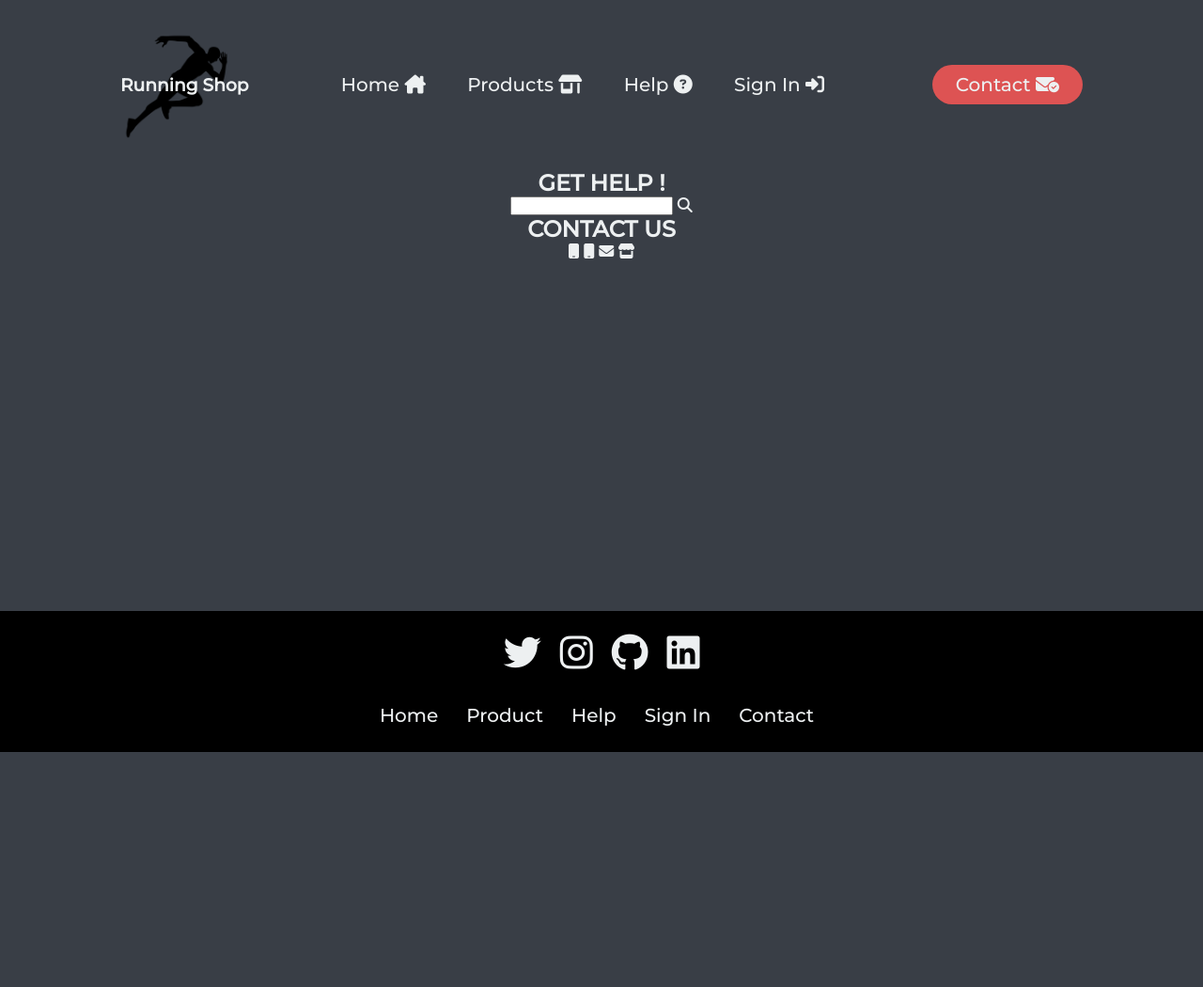
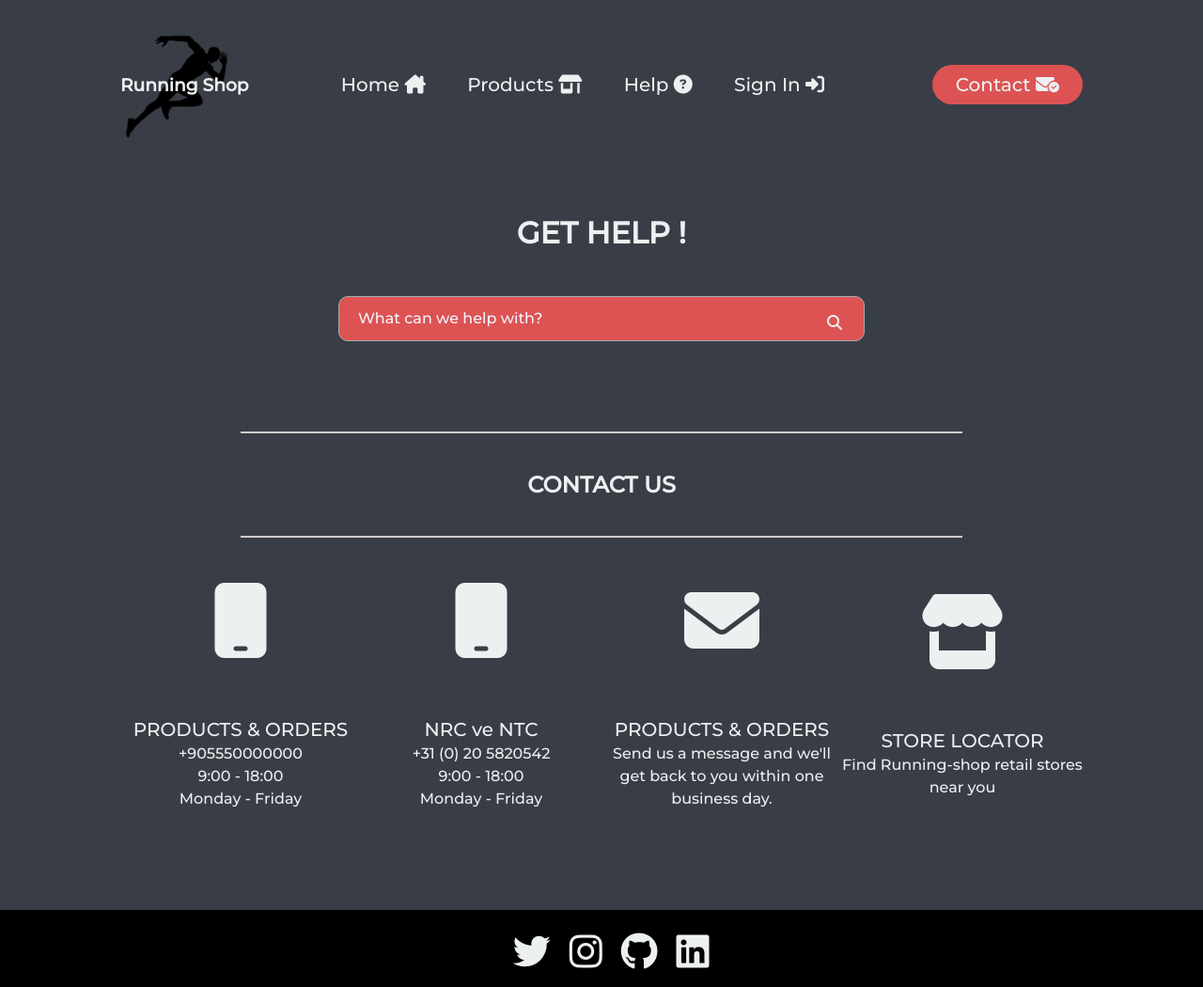
Before and after one commit to vyigit/CSS-Odev1, a plain HTML site: page help.html in a window 1280 px wide. Shown: the top 1050 px of the page at 94% size. Before the commit the page ends 800 px from the top, so only its background shows below. Drawn offline with Linux system fonts and the light colour scheme.

Commit message:
site final

```diff
--- a/help.html
+++ b/help.html
@@ -29,25 +29,52 @@
     <nav id="get-help">
         <div class="get-help">
             <h2>GET HELP !</h2>
-            <input type="search">
+            <input type="search" placeholder="What can we help with?" onfocus="this.placeholder=''"
+                onblur="this.placeholder='What can we help with?'">
             <i class="fa-solid fa-magnifying-glass"></i>
         </div>
-        <div>
+        <hr>
+
+        <div class="contact-help">
             <h2>CONTACT US</h2>
-            <i class="fa-solid fa-mobile"></i>
-            <i class="fa-solid fa-mobile"></i>
-            <i class="fa-solid fa-envelope"></i>
-            <i class="fa-solid fa-store"></i>
+            <hr>
+            <div class="help-kapsa">
+                <div class="help-menu">
+                    <i class="fa-solid fa-mobile"></i><br>
+                    <a href="tel:05550000000">PRODUCTS & ORDERS <br>
+                        <span>+905550000000</span><br>
+                        <span>9:00 - 18:00</span><br>
+                        <span>Monday - Friday</span></a>
+                </div>
+                <div class="help-menu">
+                    <i class="fa-solid fa-mobile"></i><br>
+                    <a href="tel:05550000000">NRC ve NTC<br>
+                        <span>+31 (0) 20 5820542</span><br>
+                        <span>9:00 - 18:00</span><br>
+                        <span>Monday - Friday</span></a>
+                </div>
+                <div class="help-menu">
+                    <i class="fa-solid fa-envelope"></i><br>
+                    <a href="mailto:" destek@runningshop.com">PRODUCTS & ORDERS<br>
+                        <span>Send us a message and we'll get back to you within one business day.</span>
+                </div>
+                <div class="help-menu">
+                    <i class="fa-solid fa-store"></i><br>
+                    <a href="mailto:" destek@runningshop.com">STORE LOCATOR<br>
+                        <span>Find Running-shop retail stores near you</span>
+                </div>
+            </div>
         </div>
     </nav>
 
     <footer class="footer">
         <div class="footer-kapsa">
             <div class="social-icon">
-                <a href="#"><img src="Twitter" alt=""><i class="fa-brands fa-twitter"></i></a>
-                <a href="#"><img src="İnstagram" alt=""><i class="fa-brands fa-instagram"></i></a>
-                <a href="#"><img src="Github" alt=""><i class="fa-brands fa-github"></i></a>
-                <a href="#"> <img src="Linkedin" alt=""><i class="fa-brands fa-linkedin"></i></a>
+                <a href="https://twitter.com/vyigit01" target="_blank"><img src="Twitter" alt=""><i
+                        class="fa-brands fa-twitter"></i></a>
+                <a href="https://www.instagram.com/coder.road/" target="_blank"><img src="İnstagram" alt=""><i class="fa-brands fa-instagram"></i></a>
+                <a href="https://github.com/vyigit" target="_blank"><img src="Github" alt=""><i class="fa-brands fa-github"></i></a>
+                <a href="https://www.linkedin.com/in/volkan-yigit/" target="_blank"> <img src="Linkedin" alt=""><i class="fa-brands fa-linkedin"></i></a>
             </div>
 
             <div class="quick-links">
--- a/style.css
+++ b/style.css
@@ -8,35 +8,12 @@
     box-sizing: border-box;
     margin: 0;
     padding: 0;
-
 }
 
-/* body {
-    background-color: #413F42;
-} */
-
-/* body {
-    background: linear-gradient(-45deg, #ee7752, #e73c7e, #23a6d5, #23d5ab);
-    background-size: 400% 500%;
-    animation: gradient 15s ease infinite;
-    height: 100vh;
-}
-
-@keyframes gradient {
-    0% {
-        background-position: 0% 50%;
-    }
-
-    50% {
-        background-position: 100% 50%;
-    }
-
-    100% {
-        background-position: 0% 50%;
-    }
-} */
 body {
     background-color: #393E46;
+    width: 100%;
+    height: auto;
 }
 
 .logo {
@@ -78,6 +55,12 @@ header {
 
 }
 
+.nav__links li:hover {
+    width: auto;
+    border-radius: 5px;
+    box-shadow: 0 4px 8px 0 rgba(0, 0, 0, 0.356), 0 6px 20px 0 rgba(0, 0, 0, 0.19);
+}
+
 .nav__links li a {
     transition: all 0.3s ease 0s;
 }
@@ -85,6 +68,8 @@ header {
 .nav__links li a:hover {
     transition: all 0.3s ease 0s;
     color: var(--red);
+
+
 }
 
 button {
@@ -164,6 +149,8 @@ p {
     height: 500px;
     position: relative;
     margin: auto;
+    margin-top: 50px;
+    margin-bottom: 50px;
     display: flex;
     background-color: #cacaca;
     justify-content: space-evenly;
@@ -189,21 +176,37 @@ h4 {
 }
 
 .contact-link input {
-    width: 300px;
-    height: 40px;
     text-align: left;
+    padding-left: 10px;
+    width: 18rem;
+    height: 35px;
     padding-left: 10px;
     border-style: groove;
     border-color: rgb(138, 250, 250);
+    color: #000000;
 
 }
 
-.contact-link .textarea {
+.contact-link textarea {
+    text-align: left;
+    padding-left: 10px;
+    width: 18rem;
     height: 100px;
+    color: #000000;
+}
+
+.contact-link textarea::placeholder {
+    color: #acacac;
+    text-align: left;
+
 }
 
 .contact-link input::placeholder {
     color: #acacac;
+    text-align: left;
+
+
+    position: fixed;
 }
 
 .contact-link fieldset {
@@ -236,8 +239,8 @@ h4 {
     width: 100%;
     height: 150px;
     background-color: black;
-    position: fixed;
     bottom: 0px;
+    margin-top: 100px;
 }
 
 .social-icon {
@@ -277,3 +280,112 @@ h4 {
 .quick-items a:hover {
     color: var(--red);
 }
+
+/* Help.html Sayfası */
+
+#get-help {
+    width: 100%;
+    height: 80vh;
+}
+
+.get-help h2 {
+    font-size: 2rem;
+    margin: 3rem;
+}
+
+.get-help input {
+    width: 70vh;
+    height: 6vh;
+    border-radius: 10px;
+    border: 1px solid #acacac;
+    text-align: left;
+    margin-bottom: 6rem;
+    padding-left: 10px;
+    color: #000000;
+    background-color: #DD5353;
+}
+
+.get-help input::placeholder {
+    color: aliceblue;
+    font-size: 1rem;
+    text-align: left;
+    padding-left: 10px;
+}
+
+.get-help input:focus {
+    color: #cecece;
+    background-color: #DD5353
+}
+
+.get-help i {
+    position: absolute;
+    margin: 20px 20px 0 -40px;
+}
+
+.get-help i:hover {
+    cursor: pointer;
+}
+
+.get-help hr {
+    margin-top: 100px;
+    width: 100%;
+}
+
+.contact-help h2 {
+    text-align: center;
+    margin-top: 5vh;
+    margin-bottom: 5vh;
+}
+
+.help-kapsa {
+    display: flex;
+    flex-direction: row;
+    flex-wrap: nowrap;
+    align-items: center;
+    justify-content: center;
+}
+
+.help-kapsa .help-menu {
+    width: min-content;
+}
+
+.help-menu i {
+    font-size: 5rem;
+    width: 10rem;
+    height: auto;
+}
+
+.help-menu i:hover {
+    cursor: pointer;
+}
+
+.help-menu span {
+    font-size: 1rem;
+}
+
+.help-kapsa i {
+    font-size: 5rem;
+    margin: 3rem;
+    padding-bottom: 1rem;
+}
+
+hr {
+    margin: auto;
+    width: 60%;
+    text-align: center;
+    height: 2px;
+    border-width: 0;
+    background-color: #cecbcb;
+}
+
+section img {
+    margin-top: 5rem;
+}
+
+section p {
+    font-family: Verdana, Geneva, Tahoma, sans-serif;
+    color: #668fce;
+    font-size: 2rem;
+    font-style: italic;
+    font-variant: small-caps;
+}
```
Also changed, not shown: contact.html (+7 -6 lines), index.html (+14 -6 lines), products.html (+7 -6 lines), sign-in.html (+19 -5 lines), img/logo1.png (deleted), img/person-running-solid.svg (deleted), 1 other file.
